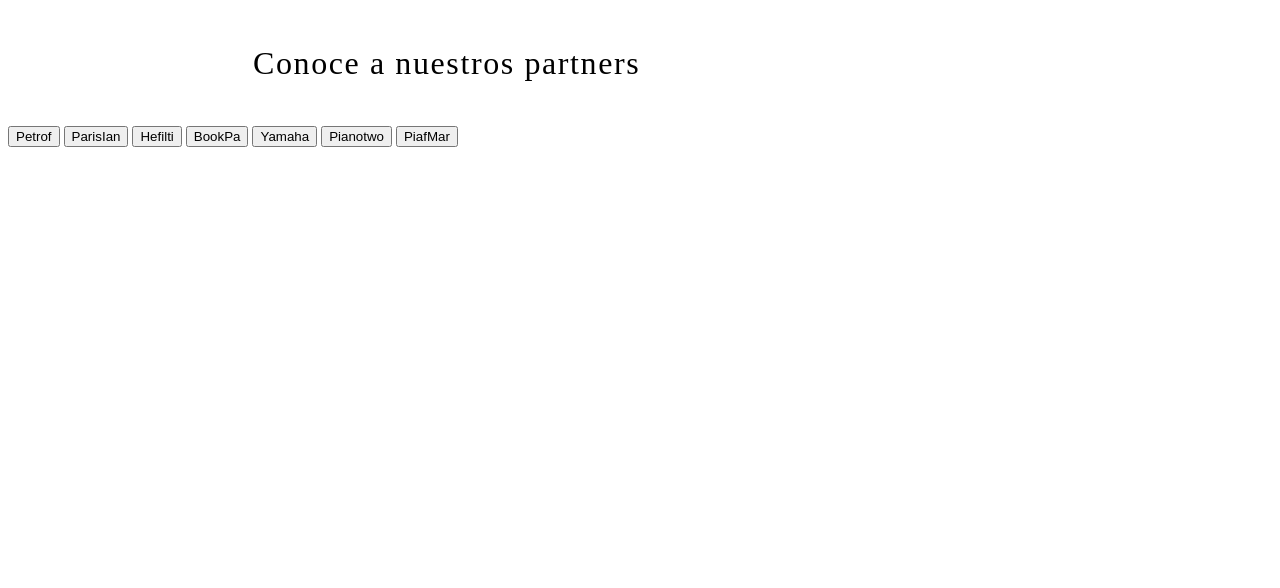
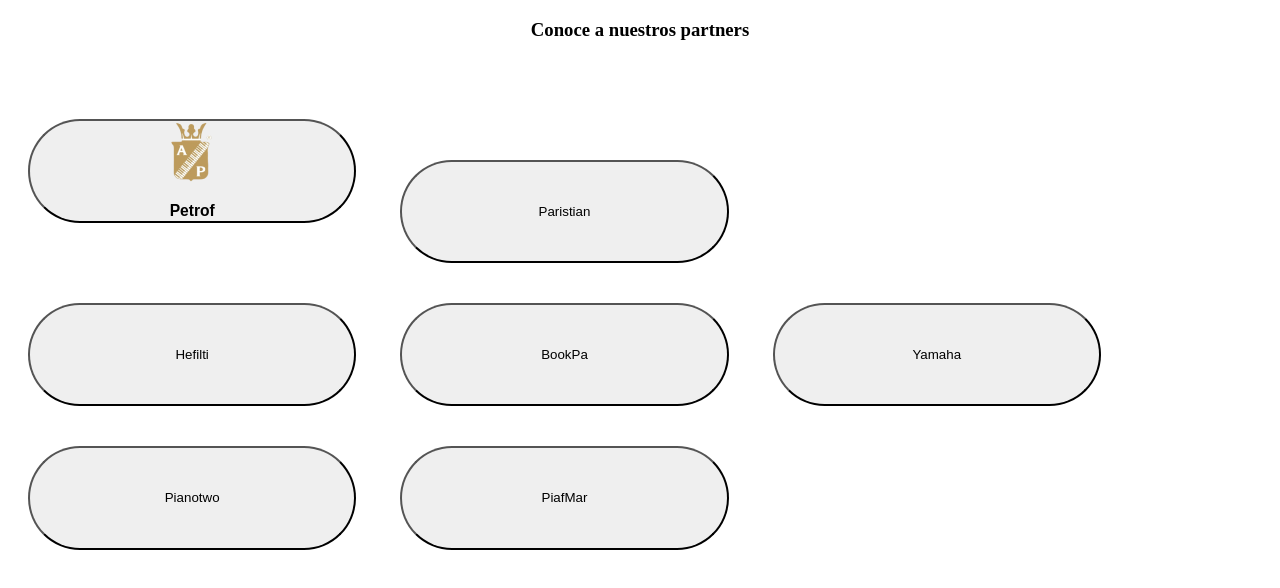
Before and after one commit to GuadalupeAngelesDep/desafio_Patzioli, a plain HTML site: page index.html in a window 1280 px wide. Drawn offline with Linux system fonts and the light colour scheme.

Commit message:
add: init styles buttons

```diff
--- a/index.html
+++ b/index.html
@@ -21,19 +21,35 @@
 
     <!-- seccion botones -->
 
-        <div>
-            <h3 class="text__title--center">Conoce a nuestros partners</h3>
+    <div class="div__conteiner--buttons">
+         <h3 class="text__title--center">Conoce a nuestros partners</h3>
 
-                <button class="button__container div__button--Petrof">Petrof</button>
-                <button class="button__container div__button--ParisIan">ParisIan</button>
+         <div class="container__button">
+            <section class="buttons__petrof-paristian">
+                <button class="button__container div__button--Petrof">
+                    <img clas src="pixlr-bg-result (12) 1.png" alt="">
+                    <h3>Petrof</h3>
+                </button>
+
+                <button class="button__container div__button--ParisIan">Paristian</button>
+            </section>
+
+            <section>
                 <button class="button__container div__button--Hefilti">Hefilti</button>
                 <button class="button__container div__button--BookPa">BookPa</button>
                 <button class="button__container div__button--Yamaha">Yamaha</button>
+            </section>
+
+            <section>
                 <button class="button__container div__button--Pianotwo">Pianotwo</button>
                 <button class="button__container div__button--PiafMar">PiafMar</button>
 
+            </section>
 
-        </div>
+         </div>
+    </div>
+
+
 
 
 
--- a/style.scss
+++ b/style.scss
@@ -20,19 +20,30 @@
     /*Seccion contactanos*/
 
     /*seccion botones*/
+    .div__container--buttons {
+        margin: 20px;
 
-    div {
-        display: flex;
     }
 
-    .text__title--center{
-        width: 400px;
+
+    .text__title--center {
+
         height: 62px;
+        text-align: center;
+        color: black;
     }
 
-    .button__black  {
-        width: 300px;
-        height: 100px;
+    .button__container {
+        display: inline;
+        width: 328.32px;
+        height: 103.21px;
+        border-radius: 55px;
+        margin: 20px;
+        // background-color: black;
+    }
+
+    .buttons__petrof-paristain {
+        flex-wrap: wrap;
     }
 
 
```
Also changed, not shown: pixlr-bg-result (12) 1.png (added), style.css, 1 other file.
